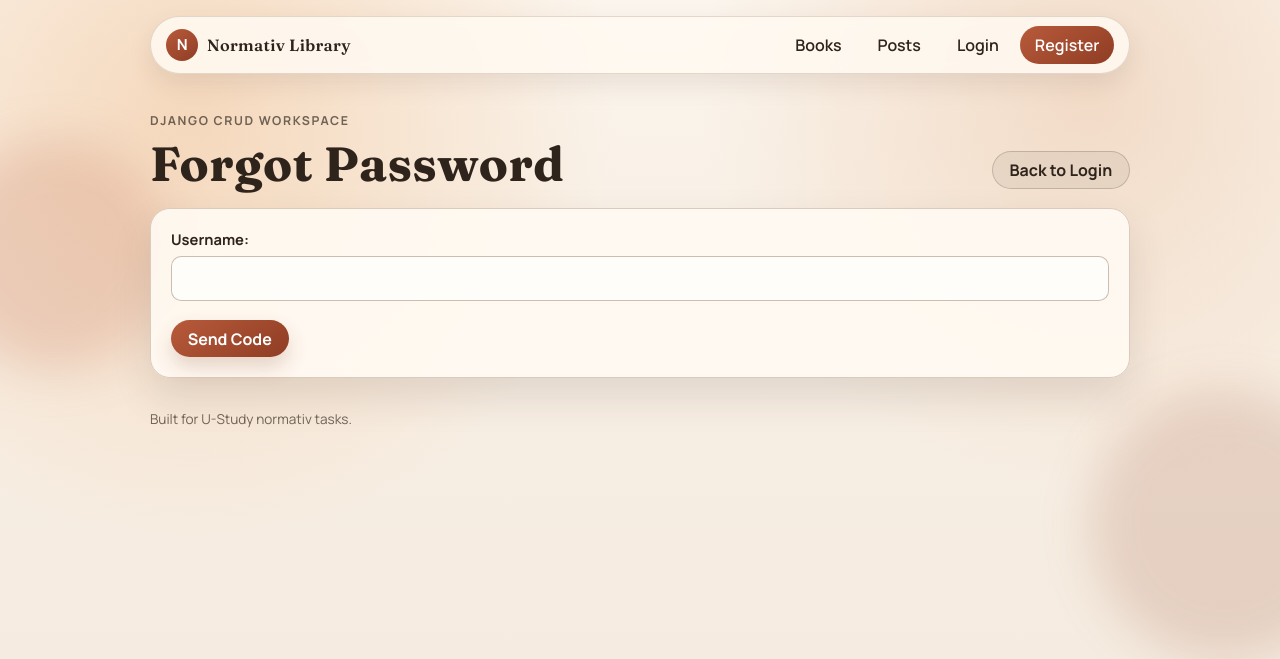
After one commit to ollayorbek0833/U-Study_normativ_mart, a Django app: page /forgot-password/ in a window 1280 px wide. The commit adds this page. Shown: the top 659 px of the page. Run offline with Django 5.2, Linux system fonts and the light colour scheme.

Commit message:
10-normativ done

```diff
--- a/books/forms.py
+++ b/books/forms.py
@@ -46,3 +46,21 @@ class LoginForm(forms.Form):
                 raise forms.ValidationError("Invalid username or password.")
             cleaned_data["user"] = user
         return cleaned_data
+
+
+class ForgotPasswordForm(forms.Form):
+    username = forms.CharField(max_length=150)
+
+
+class RestorePasswordForm(forms.Form):
+    code = forms.IntegerField()
+    new_password = forms.CharField(widget=forms.PasswordInput)
+    confirm_password = forms.CharField(widget=forms.PasswordInput)
+
+    def clean(self):
+        cleaned_data = super().clean()
+        new_password = cleaned_data.get("new_password")
+        confirm_password = cleaned_data.get("confirm_password")
+        if new_password and confirm_password and new_password != confirm_password:
+            raise forms.ValidationError("Passwords do not match.")
+        return cleaned_data
--- /dev/null
+++ b/books/templates/books/forgot_password.html
@@ -0,0 +1,20 @@
+{% extends "books/base.html" %}
+
+{% block title %}Forgot Password{% endblock %}
+{% block page_heading %}Forgot Password{% endblock %}
+
+{% block actions %}
+<a class="btn btn-ghost" href="{% url 'login' %}">Back to Login</a>
+{% endblock %}
+
+{% block content %}
+<section class="surface form-shell">
+    <form method="post" class="book-form">
+        {% csrf_token %}
+        {{ form.as_p }}
+        <div class="form-actions">
+            <button class="btn btn-primary" type="submit">Send Code</button>
+        </div>
+    </form>
+</section>
+{% endblock %}
--- a/books/templates/books/login.html
+++ b/books/templates/books/login.html
@@ -15,7 +15,8 @@
 
         <div class="form-actions">
             <button class = "btn btn-primary" type="submit">Login</button>
-            <a class = "btn btn-ghost" href="{% url 'register' %}">Don't have an account? Register</a>
+            <a class="btn btn-ghost" href="{% url 'register' %}">Don't have an account? Register</a>
+            <a class="btn btn-ghost" href="{% url 'forgot-password' %}">Forgot Password?</a>
         </div>
     </form>
 </section>
--- a/books/views.py
+++ b/books/views.py
@@ -6,8 +6,12 @@ from django.contrib.auth import login, logout
 from django.contrib.auth.models import Group
 from django.contrib.auth.decorators import permission_required
 from functools import wraps
-from books.forms import BookForm, LoginForm, RegisterForm, PostForm
-from books.models import Book, Post
+from django.contrib.auth.models import User
+from django.core.mail import send_mail
+from django.utils import timezone
+from threading import Thread
+from books.forms import BookForm, LoginForm, RegisterForm, PostForm, ForgotPasswordForm, RestorePasswordForm
+from books.models import Book, Post, Code, generate_code, exp_time_now
 from django.views.generic import ListView, CreateView, DeleteView, UpdateView
 from django.utils.decorators import method_decorator
 
@@ -147,3 +151,59 @@ def login_view(request):
 def logout_view(request):
     logout(request)
     return redirect("login")
+
+
+def send_email_thread(subject, message, recipient):
+    thread = Thread(target=send_mail, args=(subject, message, 'noreply@example.com', [recipient]))
+    thread.start()
+
+
+def forgot_password_view(request):
+    if request.method == "POST":
+        form = ForgotPasswordForm(request.POST)
+        if form.is_valid():
+            username = form.cleaned_data["username"]
+            try:
+                user = User.objects.get(username=username)
+            except User.DoesNotExist:
+                form.add_error("username", "User not found.")
+                return render(request, "books/forgot_password.html", {"form": form})
+            code = Code.objects.create(
+                code=generate_code(),
+                user=user,
+                expired_date=exp_time_now(),
+            )
+            send_email_thread("Parolni tiklash", f"Code: {code.code}", user.email)
+            request.session['reset_user_id'] = user.id
+            return redirect("restore-password")
+    else:
+        form = ForgotPasswordForm()
+    return render(request, "books/forgot_password.html", {"form": form})
+
+
+def restore_password_view(request):
+    if request.method == "POST":
+        form = RestorePasswordForm(request.POST)
+        if form.is_valid():
+            code_value = form.cleaned_data["code"]
+            new_password = form.cleaned_data["new_password"]
+            user_id = request.session.get('reset_user_id')
+            if not user_id:
+                form.add_error(None, "Session expired. Try again.")
+                return render(request, "books/restore_password.html", {"form": form})
+            try:
+                code_obj = Code.objects.filter(user_id=user_id, code=code_value).latest('expired_date')
+            except Code.DoesNotExist:
+                form.add_error("code", "Invalid code.")
+                return render(request, "books/restore_password.html", {"form": form})
+            if timezone.now() > code_obj.expired_date:
+                form.add_error("code", "Code has expired.")
+                return render(request, "books/restore_password.html", {"form": form})
+            user = code_obj.user
+            user.set_password(new_password)
+            user.save()
+            del request.session['reset_user_id']
+            return redirect("login")
+    else:
+        form = RestorePasswordForm()
+    return render(request, "books/restore_password.html", {"form": form})
--- a/config/settings.py
+++ b/config/settings.py
@@ -75,3 +75,5 @@ STATIC_URL = 'static/'
 
 MEDIA_URL = '/media/'
 MEDIA_ROOT = BASE_DIR / 'media'
+
+EMAIL_BACKEND = 'django.core.mail.backends.console.EmailBackend'
--- a/config/urls.py
+++ b/config/urls.py
@@ -2,7 +2,11 @@ from django.conf import settings
 from django.conf.urls.static import static
 from django.contrib import admin
 from django.urls import include, path
-from books.views import login_view, post_list, register_view, logout_view, post_create, post_update, post_delete, post_detail
+from books.views import (
+    login_view, post_list, register_view, logout_view,
+    post_create, post_update, post_delete, post_detail,
+    forgot_password_view, restore_password_view,
+)
 
 urlpatterns = [
     path('admin/', admin.site.urls),
@@ -15,6 +19,8 @@ urlpatterns = [
     path("register/", register_view, name="register"),
     path("login/", login_view, name="login"),
     path("logout/", logout_view, name="logout"),
+    path("forgot-password/", forgot_password_view, name="forgot-password"),
+    path("restore-password/", restore_password_view, name="restore-password"),
 ]
 
 if settings.DEBUG:
```
Also changed, not shown: books/models.py (+20 -1 lines), books/templates/books/restore_password.html (added, +20 -0 lines), books/migrations/0007_code.py (added).
